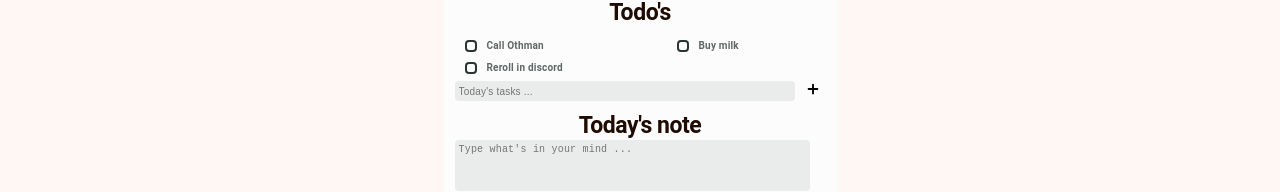
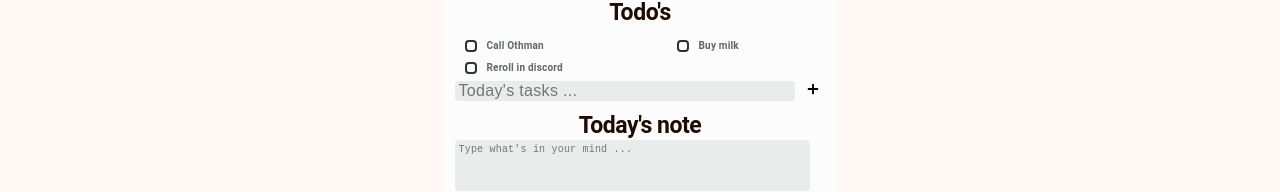
Before and after one commit to OthmanFaiz/ohabits, a Next.js app: page / in a window 1280 px wide. Shown: the part 291-483 px from the top of the page. Built offline with nearby package versions, Linux system fonts and the light colour scheme.

Commit message:
trying the 16px for the iOS

```diff
--- a/components/Habits.module.css
+++ b/components/Habits.module.css
@@ -105,7 +105,7 @@
     outline: none;
 
     font-weight: 400;
-    font-size: 10px;
+    font-size: 16px;
     line-height: 12px;
     color: #5F6666;
     /* identical to box height, or 120% */
--- a/styles/globals.css
+++ b/styles/globals.css
@@ -15,11 +15,3 @@ a {
 * {
   box-sizing: border-box;
 }
-
-@media screen and (-webkit-min-device-pixel-ratio:0) {
-  select,
-  textarea,
-  input {
-    font-size: 16px;
-  }
-}
```
